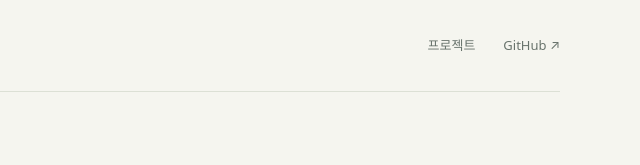
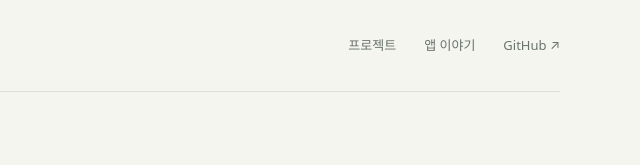
Before and after one commit to JunHyuk1203/junhyuk1203.github.io, a plain HTML site: page index.html in a window 1280 px wide. Shown: the top 165 px of the page, 640-1280 px from the left. Drawn offline with Linux system fonts and the light colour scheme.

Commit message:
Link app journal and verify AdSense publisher

```diff
--- a/index.html
+++ b/index.html
@@ -1,6 +1,7 @@
 <!DOCTYPE html>
 <html lang="ko">
 <head>
+  <meta name="google-adsense-account" content="ca-pub-4066182972922652">
   <meta charset="UTF-8">
   <meta name="viewport" content="width=device-width, initial-scale=1">
   <meta name="google-site-verification" content="htGRl-F5QkKiXlIIoXft4Uaf-y1nVhOtp3x-o7T_S2U">
@@ -26,7 +27,7 @@
   <div class="wrap">
     <header>
       <a class="brand" href="https://junhyuk1203.github.io/" aria-label="JunHyuk1203 홈"><span class="monogram">JH</span> JunHyuk1203.</a>
-      <nav aria-label="주 메뉴"><a href="#projects">프로젝트</a><a href="https://github.com/JunHyuk1203" target="_blank" rel="noopener noreferrer">GitHub ↗</a></nav>
+      <nav aria-label="주 메뉴"><a href="#projects">프로젝트</a><a href="https://main.junhyuk.site/">앱 이야기</a><a href="https://github.com/JunHyuk1203" target="_blank" rel="noopener noreferrer">GitHub ↗</a></nav>
     </header>
     <main>
       <section class="hero" aria-labelledby="hero-title">
```
